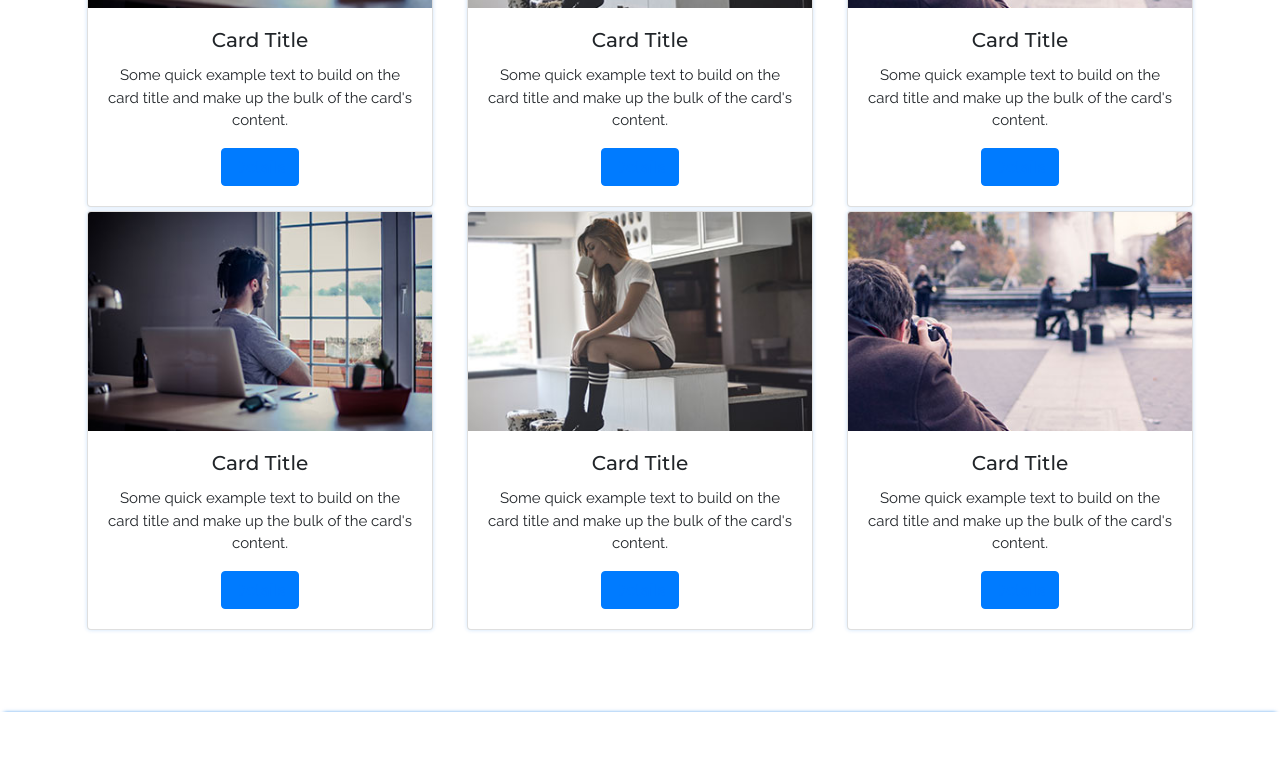
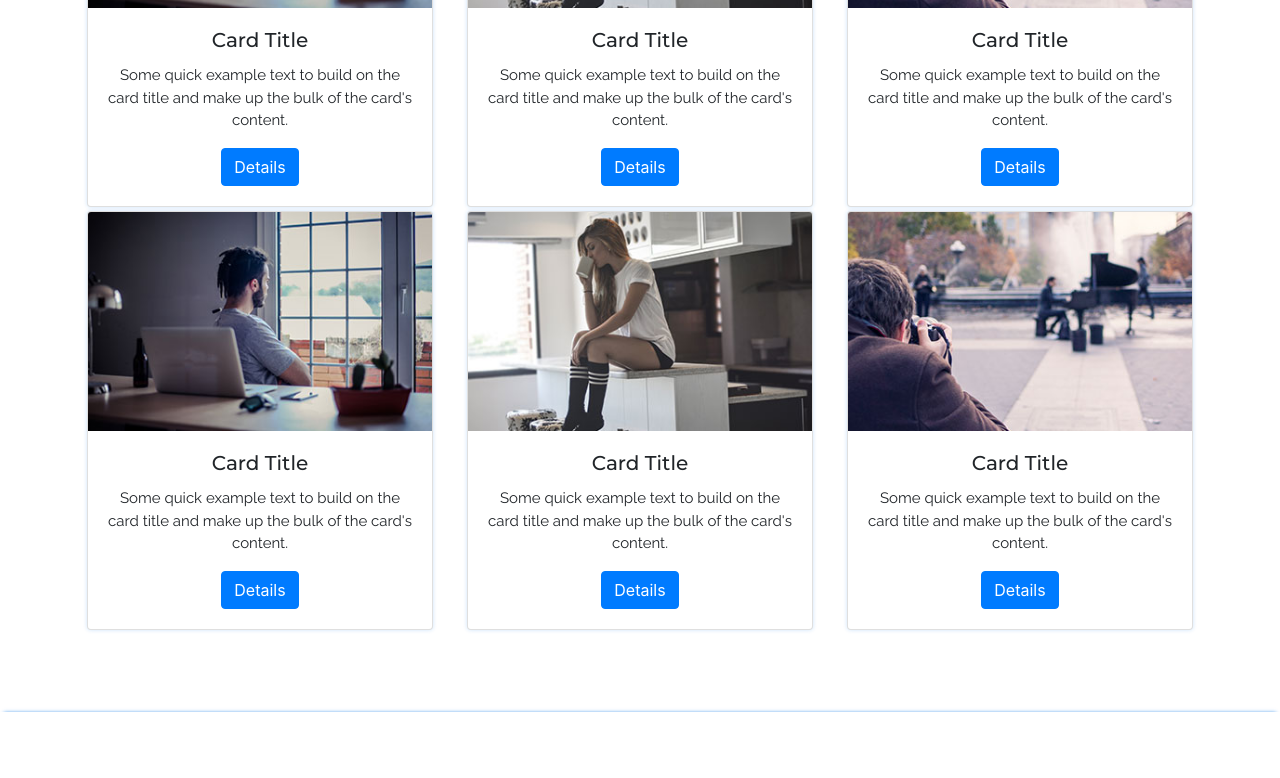
Before and after one commit to iamtheasad/user, a React (Create React App) app: page /portfolio in a window 1280 px wide. Shown: the part 562-1340 px from the top of the page. Built offline with nearby package versions, Linux system fonts and the light colour scheme.

Commit message:
RecentProject & AllProjects Component button color issues fixed

```diff
--- a/src/asset/css/custom.css
+++ b/src/asset/css/custom.css
@@ -440,3 +440,14 @@
 }
 
 /* ContactSection Component End */
+
+
+.lind-style {
+    color: #fff;
+    text-decoration: none;
+}
+
+.lind-style:hover {
+    color: #fff;
+    text-decoration: none;
+}
--- a/src/components/AllProjects/AllProjects.js
+++ b/src/components/AllProjects/AllProjects.js
@@ -21,7 +21,7 @@ class AllProjects extends Component {
                                         the card's content.
                                     </Card.Text>
                                     <Button variant="primary">
-                                        <Link to="/projectDetails">Details</Link>
+                                        <Link className="lind-style" to="/projectDetails">Details</Link>
                                     </Button>
                                 </Card.Body>
                             </Card>
@@ -36,7 +36,7 @@ class AllProjects extends Component {
                                         the card's content.
                                     </Card.Text>
                                     <Button variant="primary">
-                                        <Link to="/projectDetails">Details</Link>
+                                        <Link className="lind-style" to="/projectDetails">Details</Link>
                                     </Button>
                                 </Card.Body>
                             </Card>
@@ -51,7 +51,7 @@ class AllProjects extends Component {
                                         the card's content.
                                     </Card.Text>
                                     <Button variant="primary">
-                                        <Link to="/projectDetails">Details</Link>
+                                        <Link className="lind-style" to="/projectDetails">Details</Link>
                                     </Button>
                                 </Card.Body>
                             </Card>
@@ -66,7 +66,7 @@ class AllProjects extends Component {
                                         the card's content.
                                     </Card.Text>
                                     <Button variant="primary">
-                                        <Link to="/projectDetails">Details</Link>
+                                        <Link className="lind-style" to="/projectDetails">Details</Link>
                                     </Button>
                                 </Card.Body>
                             </Card>
@@ -81,7 +81,7 @@ class AllProjects extends Component {
                                         the card's content.
                                     </Card.Text>
                                     <Button variant="primary">
-                                        <Link to="/projectDetails">Details</Link>
+                                        <Link className="lind-style" to="/projectDetails">Details</Link>
                                     </Button>
                                 </Card.Body>
                             </Card>
@@ -96,7 +96,7 @@ class AllProjects extends Component {
                                         the card's content.
                                     </Card.Text>
                                     <Button variant="primary">
-                                        <Link to="/projectDetails">Details</Link>
+                                        <Link className="lind-style" to="/projectDetails">Details</Link>
                                     </Button>
                                 </Card.Body>
                             </Card>
--- a/src/components/RecentProjects/RecentProjects.js
+++ b/src/components/RecentProjects/RecentProjects.js
@@ -26,7 +26,7 @@ class RecentProjects extends Component {
                                         the card's content.
                                     </Card.Text>
                                     <Button variant="primary">
-                                        <Link to="/projectDetails">Details</Link>
+                                        <Link  className="lind-style" to="/projectDetails">Details</Link>
                                     </Button>
                                 </Card.Body>
                             </Card>
@@ -41,7 +41,7 @@ class RecentProjects extends Component {
                                         the card's content.
                                     </Card.Text>
                                     <Button variant="primary">
-                                        <Link to="/projectDetails">Details</Link>
+                                        <Link className="lind-style" to="/projectDetails">Details</Link>
                                     </Button>
                                 </Card.Body>
                             </Card>
@@ -56,7 +56,7 @@ class RecentProjects extends Component {
                                         the card's content.
                                     </Card.Text>
                                     <Button variant="primary">
-                                        <Link to="/projectDetails">Details</Link>
+                                        <Link className="lind-style" to="/projectDetails">Details</Link>
                                     </Button>
                                 </Card.Body>
                             </Card>
```
